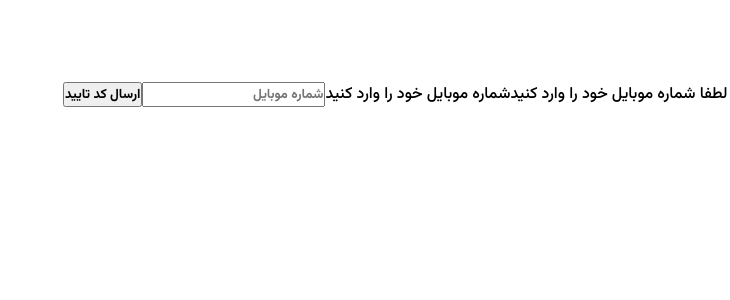
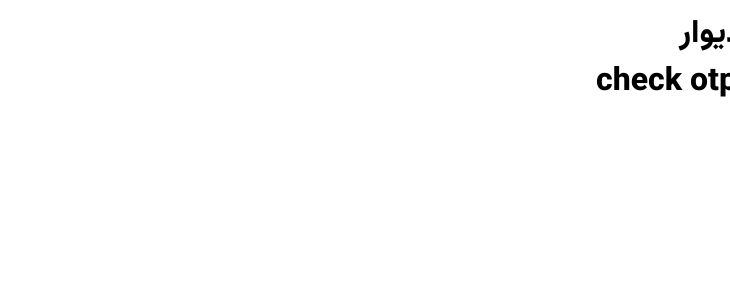
Before and after one commit to amirthenew/frontend-divar, a React (Vite) app: page /auth in a window 1280 px wide. Shown: the top 300 px of the page, without its empty margins (550-1280 px from the left). Built offline with nearby package versions, Linux system fonts and the light colour scheme.

Commit message:
authpage 50%

```diff
--- a/src/components/templates/SendOtpForm.jsx
+++ b/src/components/templates/SendOtpForm.jsx
@@ -1,10 +1,17 @@
+import { sendOtp } from "../../services/auth";
+
 const SendOtpForm = ({mobile,setMobile,setStep}) => {
 
-    const submitHandler = (event)=>{
+    const submitHandler = async (event)=>{
         event.preventDefault()
-        console.log(event)
         if(mobile.length!==11)return;
         //validation
+        console.log(event)
+
+        const {response,error} = await sendOtp(mobile);
+        if(response) setStep(2)
+        if(error) console.log(error.response.data.message)
+        console.log(response,error)
     }
     return (
         <>
--- a/src/pages/AuthPage.jsx
+++ b/src/pages/AuthPage.jsx
@@ -4,14 +4,14 @@ import SendOtpForm from "../components/templates/SendOtpForm";
 
 const AuthPage = () => {
 
-const [step,setStep]=useState(1)
+const [step,setStep]=useState(2)
 const [mobile,setMobile]=useState("")
 const [code,setCode]=useState("")
 
     return (
 <>
 {step===1 && <SendOtpForm setStep={setStep} mobile={mobile} setMobile={setMobile}/>}
-{step===2 && <CheckOtpForm/>}
+{step===2 && <CheckOtpForm code={code} setCode={setCode} mobile={mobile}/>}
 </>
      );
 }
--- a/src/services/auth.js
+++ b/src/services/auth.js
@@ -2,7 +2,7 @@ import api from "../configs/api"
 
 const sendOtp = async (mobile) =>{
     try {
-        const response =  api.post("auth/send-otp",{mobile})
+        const response =  await api.post("auth/send-otp",{mobile})
         return {response}
     }
 
```
